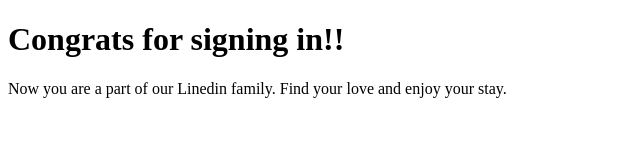
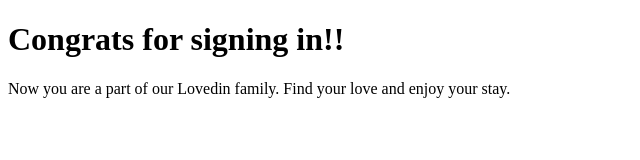
Before and after one commit to AbhikKumawat/My-Website., a plain HTML site: page signedin.html in a window 1280 px wide. Shown: the full height of the page, 0-640 px from the left. Drawn offline with Linux system fonts and the light colour scheme.

Commit message:
Update signedin.html

```diff
--- a/signedin.html
+++ b/signedin.html
@@ -7,6 +7,7 @@
 </head>
 <body>
     <h1>Congrats for signing in!!</h1>
-    <p>Now you are a part of our Linedin family. Find your love and enjoy your stay.</p>
+    <p>Now you are a part of our Lovedin family. Find your love and enjoy your stay.</p>
 </body>
+
 </html>
```
